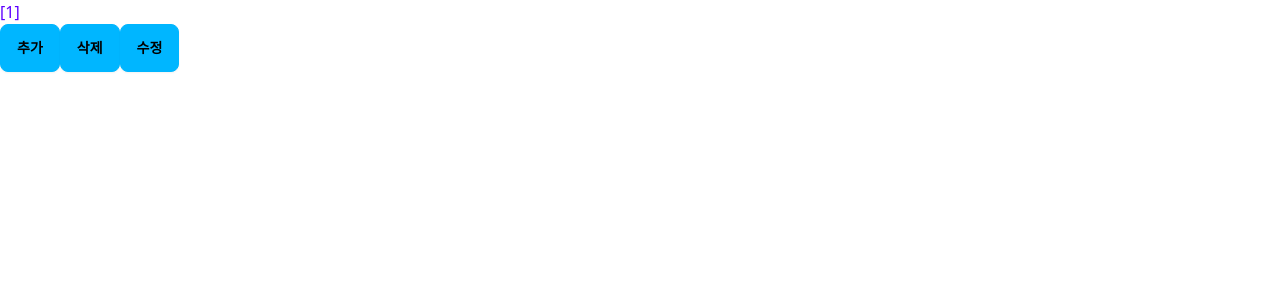
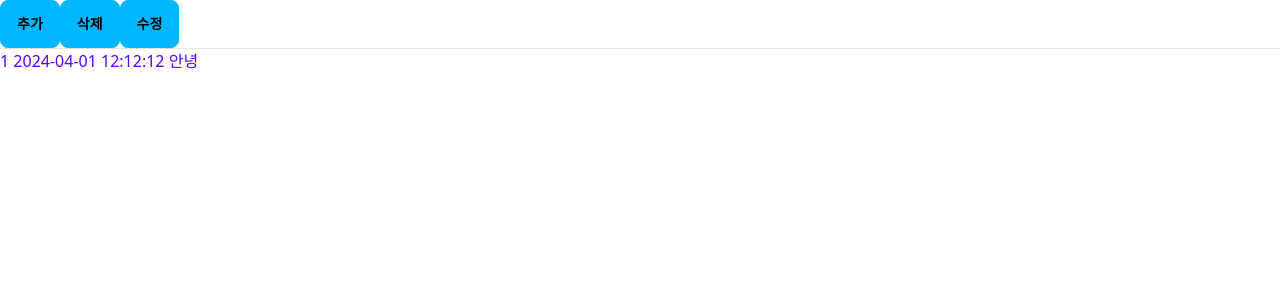
Before and after one commit to CHOMINWOONG/2024-react-exam, a React (Create React App) app: page / in a window 1280 px wide. Both pictures are taken after a click on the button "추가". Shown: the top 300 px of the page. Built offline with nearby package versions, Linux system fonts and the light colour scheme.

Commit message:
객체배열의 CRUD

```diff
--- a/src/App.js
+++ b/src/App.js
@@ -1,14 +1,23 @@
 import React, { useState, useRef, useEffect, useMemo, useCallback } from 'react';
-
-
 
 
 export default function App() {
 
   const [todos, setTodos] = useState([]);
 
-  const addTodo = (newTodo) => {
-    const newTodos = [...todos, todos.length + 1];
+  const lastTodoIdRef = useRef(0);
+
+
+  const addTodo = (newContent) => {
+    const id = ++lastTodoIdRef.current;
+
+    const newTodo = {
+      id,
+      regDate: "2024-04-01 12:12:12",
+      content: newContent
+    }
+
+    const newTodos = [...todos, newTodo];
     setTodos(newTodos);
   }
 
@@ -17,30 +26,41 @@ export default function App() {
     setTodos(newTodos);
   }
 
-  const mdoifyTodo = (index, newTodo) => {
-    const newTodos = todos.map((todo, _index) => _index != index ? todo : newTodo);
+  const EditTodo = (index, newContent) => {
+    const newTodos = todos.map((todo, _index) =>
+      _index !== index ? todo : { ...todo, content: newContent }
+    );
     setTodos(newTodos);
+  };
+
+
+
+  const onAddBtnClick = () => {
+    addTodo('안녕');
   }
 
-  const onAddBtnClick = () => {
-    addTodo(todos.length + 1);
-  }
-
-  const onRemoveBinClick = () => {
+  const onRemoveBtnClick = () => {
     removeTodo(1);
   }
 
   const onEditBtnClick = () => {
-    mdoifyTodo(1, "안녕");
+    EditTodo(1, '수정됨');
   }
 
   return (
 
     <>
-      <div>{JSON.stringify(todos)}</div>
       <button className="btn btn-info" onClick={onAddBtnClick}>추가</button>
-      <button className="btn btn-info" onClick={onRemoveBinClick}>삭제</button>
+      <button className="btn btn-info" onClick={onRemoveBtnClick}>삭제</button>
       <button className="btn btn-info" onClick={onEditBtnClick}>수정</button>
+      <hr />
+      <ul>
+        {todos.map((todo, index) => (
+          <li key={index}>
+            {todo.id} {todo.regDate} {todo.content}
+          </li>
+        ))}
+      </ul>
     </>
   )
 }
```
